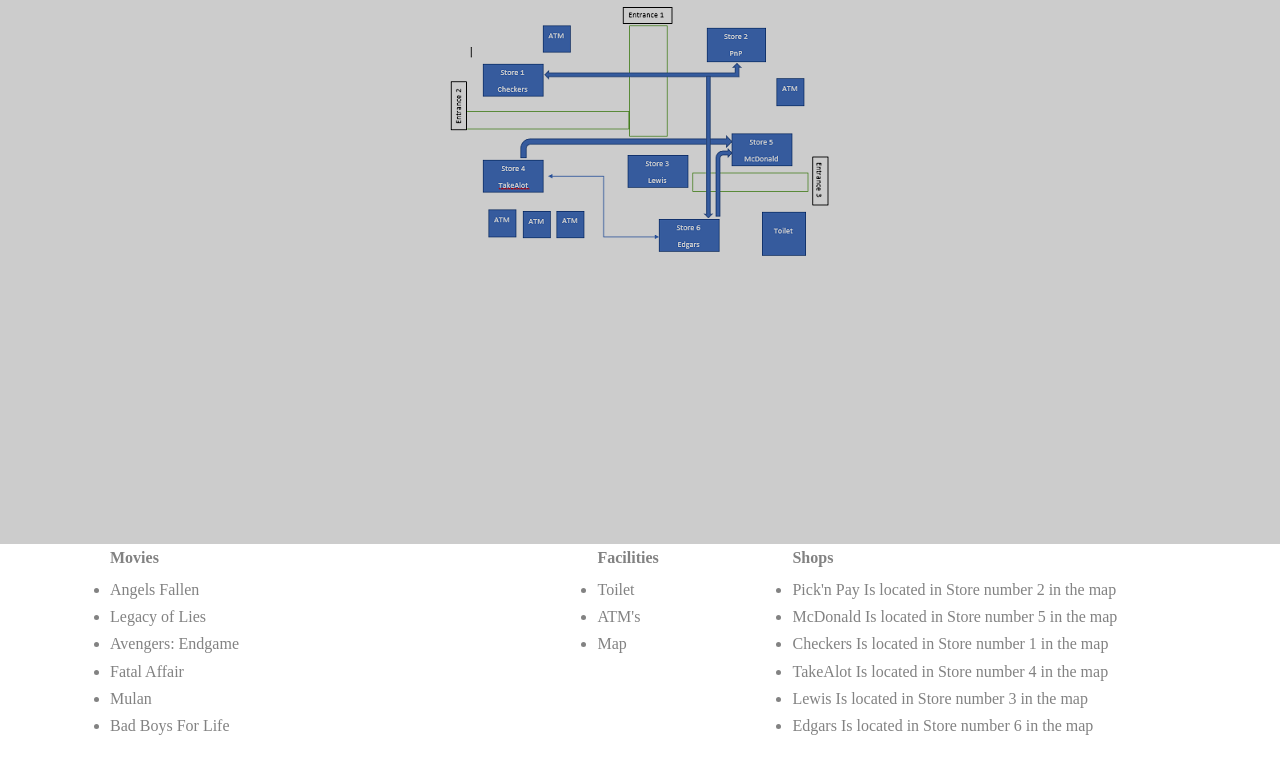
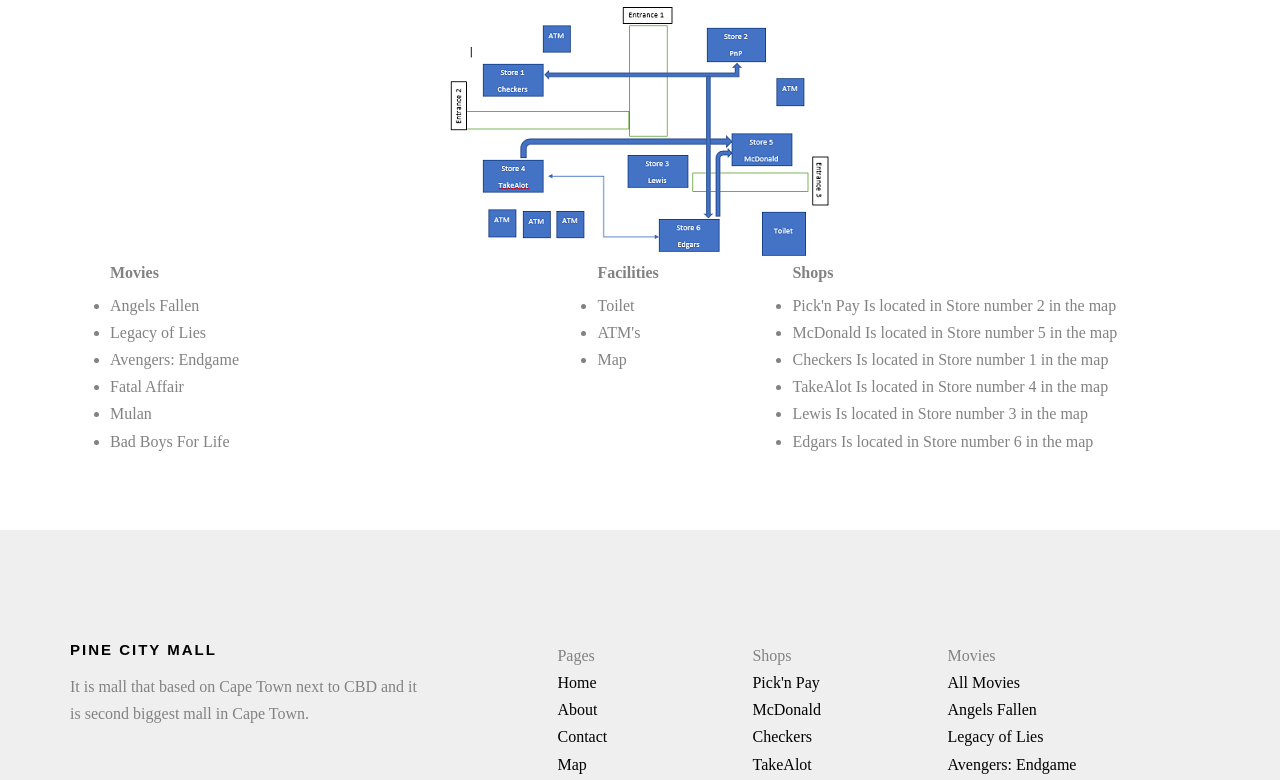
Before and after one commit to sbusisosihle7-ITvarsity/Module-2-Assessment-2-, a plain HTML site: page map.html in a window 1280 px wide. Shown: the part 128-908 px from the top of the page. Drawn offline with Linux system fonts and the light colour scheme; files whose address does not match are found by name.

Commit message:
Update map.html

```diff
--- a/map.html
+++ b/map.html
@@ -121,25 +121,12 @@
 		</div>
 	</nav>
 
-	<header id="fh5co-header" class="fh5co-cover fh5co-cover-sm" role="banner" >
-		<div class="overlay"></div>
+	<div class="container">
 		<center>
 			<h1>Map Mall</h1>
 			<img src="images/map.PNG" />
 		</center>
-		<div class="container">
-			<div class="row">
-				<div class="col-md-12 col-md-offset-3 text-center">
-					<div class="display-t">
-						<div class="display-tc animate-box" data-animate-effect="fadeIn">
-
-						</div>
-					</div>
-				</div>
-			</div>
-		</div>
-	</header>
-
+	</div>
 	<div class="container">
 		<div class="row row-pb-md">
 			<div class="col-md-4 fh5co-widget">
```
